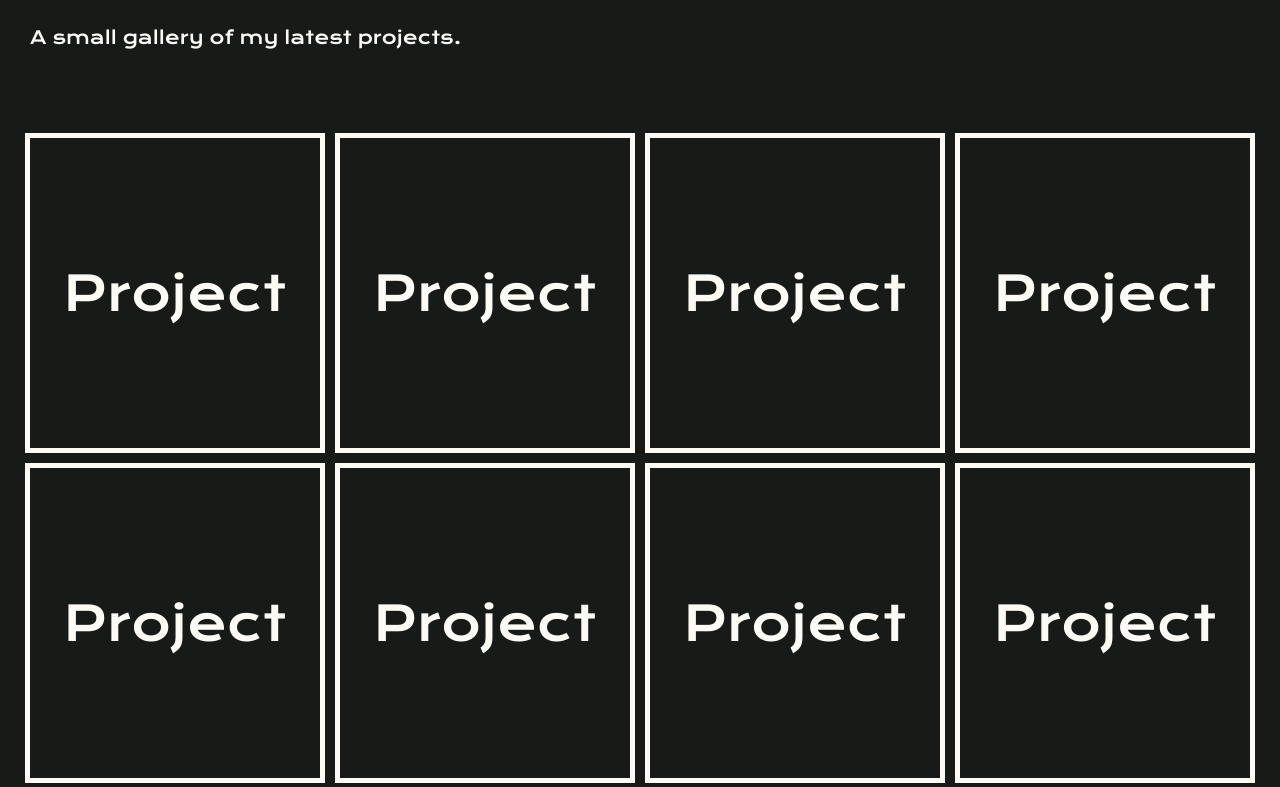
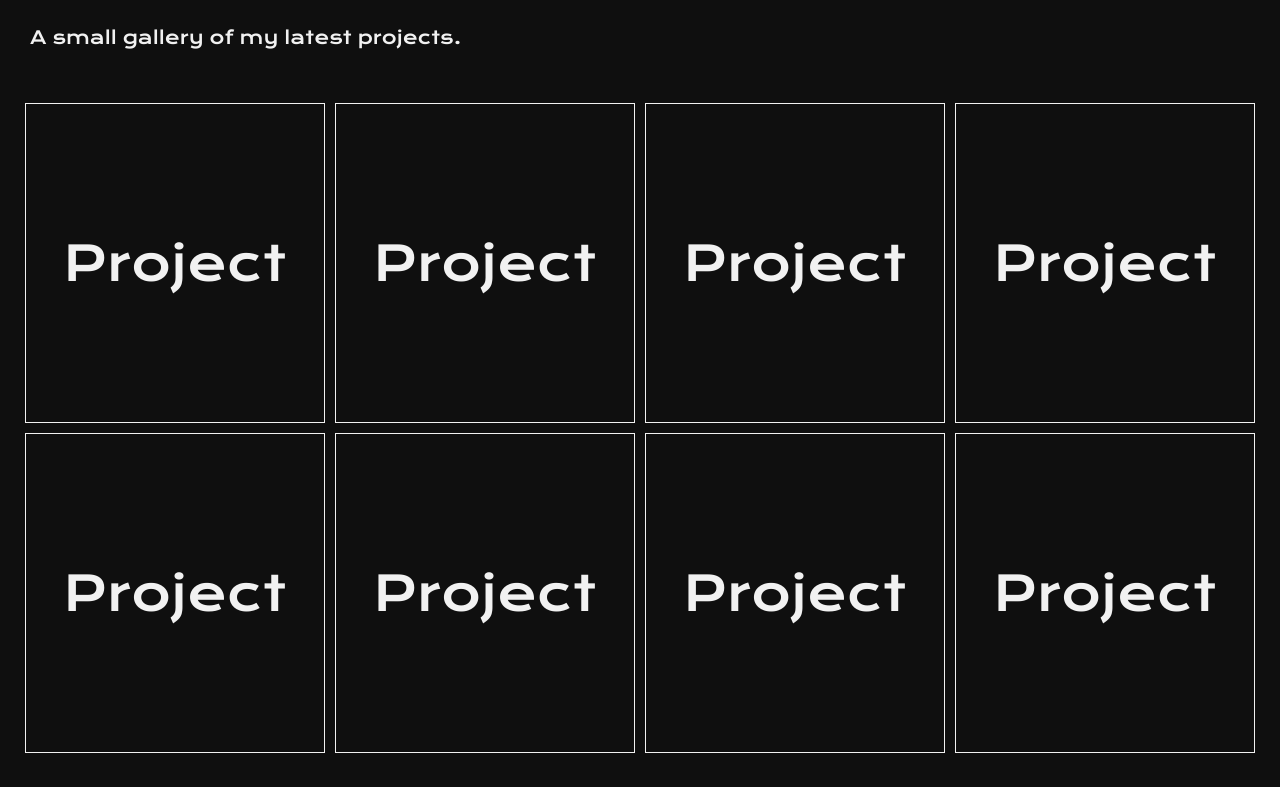
Before and after one commit to vikarchukk/portfolio, a website: page src/html/index.html in a window 1280 px wide. Shown: the part 1025-1812 px from the top of the page. Drawn offline with nearby package versions, Linux system fonts and the light colour scheme; files that its build step writes are made by us from their sources; a script that the page names is missing; files whose address does not match are found by name.

Commit message:
sex commit

```diff
--- a/src/html/chunk/blocks/_portfolio.html
+++ b/src/html/chunk/blocks/_portfolio.html
@@ -8,14 +8,30 @@
         </p>
     </div>
     <div class="portfolio__project">
-        <div class="portfolio__item" data-aos="fade-up"><h1>Project</h1></div>
-        <div class="portfolio__item" data-aos="fade-up"><h1>Project</h1></div>
-        <div class="portfolio__item" data-aos="fade-up"><h1>Project</h1></div>
-        <div class="portfolio__item" data-aos="fade-up"><h1>Project</h1></div>
-        <div class="portfolio__item" data-aos="fade-up"><h1>Project</h1></div>
-        <div class="portfolio__item" data-aos="fade-up"><h1>Project</h1></div>
-        <div class="portfolio__item" data-aos="fade-up"><h1>Project</h1></div>
-        <div class="portfolio__item" data-aos="fade-up"><h1>Project</h1></div>
+        <div class="portfolio__item" data-aos="fade-up">
+            <h1 class="scale">Project</h1>
+        </div>
+        <div class="portfolio__item" data-aos="fade-up">
+            <h1 class="scale">Project</h1>
+        </div>
+        <div class="portfolio__item" data-aos="fade-up">
+            <h1 class="scale">Project</h1>
+        </div>
+        <div class="portfolio__item" data-aos="fade-up">
+            <h1 class="scale">Project</h1>
+        </div>
+        <div class="portfolio__item" data-aos="fade-up">
+            <h1 class="scale">Project</h1>
+        </div>
+        <div class="portfolio__item" data-aos="fade-up">
+            <h1 class="scale">Project</h1>
+        </div>
+        <div class="portfolio__item" data-aos="fade-up">
+            <h1 class="scale">Project</h1>
+        </div>
+        <div class="portfolio__item" data-aos="fade-up">
+            <h1 class="scale">Project</h1>
+        </div>
     </div>
     <div class="box">
         <div class="portfolio__wrap__btn">
--- a/src/scss/blocks/_about.scss
+++ b/src/scss/blocks/_about.scss
@@ -36,12 +36,15 @@
 		border-bottom: 2px solid $clSocLink;
 	}
 
-	&__link:hover {color:$clSocLinkHover}
+	&__link:hover {
+		color: $clSocLinkHover;
+		border-bottom: 2px solid $clSocLinkHover;
+	}
 
 	&__lang {
 		width: 100%;
 
-		margin-top: 90px;
+		margin-top: 70px;
 
 		@include flex();
 		flex-wrap: wrap;
--- a/src/scss/blocks/_footer.scss
+++ b/src/scss/blocks/_footer.scss
@@ -22,8 +22,6 @@
 
 		margin-top: 25px;
 		padding: 50px;
-
-		border: 5px solid $clFormInput;
 	}
 
 	#map.active {opacity: 0;display: none;}
@@ -34,7 +32,7 @@
 	.footer {
 
 		padding-bottom: 10px;
-		min-height: 750px;
+		min-height: 745px;
 		text-align: center;
 
 		&__wrap {
@@ -51,6 +49,8 @@
 
 	.footer {
 
+		min-height: 725px;
+
 		&__title {
 			@include font(45px, 54px);
 			width: 100%;
--- a/src/scss/blocks/_header.scss
+++ b/src/scss/blocks/_header.scss
@@ -27,7 +27,6 @@
 
 	&__img {
 		width: 450px;
-		border: 5px solid $clMain;
 	}
 }
 
--- a/src/scss/blocks/_portfolio.scss
+++ b/src/scss/blocks/_portfolio.scss
@@ -14,7 +14,7 @@
 	&__project {
 		max-width: 1560px;
 		margin: 0 auto;
-		margin-top: 80px;
+		margin-top: 50px;
 		@include flex(center, center);
 		flex-wrap: wrap;
 	}
@@ -27,9 +27,15 @@
 
 		@include flex(center, center);
 		@include font(48px, 62px);
-		color: $clMain;
-		border: 5px solid $clMain;
+		color: #f1f1f1;
+		border: 1px solid $clMain;
 		margin: 5px;
+
+		h1 {
+			height: 100%;
+			display: flex;
+			@include flex(center, center);
+		}
 
 		@media (max-width: 1242px) {
 			&:not(:nth-child(-n + 6)) {
@@ -66,7 +72,7 @@
 
 	.portfolio {
 
-		padding-bottom: 100px;
+		padding-bottom: 60px;
 		text-align: center;
 	}
 }
--- a/src/scss/blocks/subgroup/_form.scss
+++ b/src/scss/blocks/subgroup/_form.scss
@@ -12,14 +12,18 @@
 		@include font($font-form-size, $font-form-height);
 		color: $clFormInput;
 		background-color: $bgFormInput;
-		border: 5px solid $clFormInput;
+
+		&:focus {
+			outline: 2px solid $clOutLine;
+			outline-offset: 3px;
+		}
 	}
 
 	textarea {
 		max-width: 480px;
 		min-width: 480px;
 
-		min-height: 100px;
+		min-height: 140px;
     	max-height: 170px;
 
     	outline: none;
@@ -27,6 +31,8 @@
 
 	&__btn {
 		margin-top: 5px;
+		color: $clBtnSend;
+		border: 2px solid $clBtnSend;
 	}
 
 	#my-form-status {
--- a/src/scss/setting/_colors.scss
+++ b/src/scss/setting/_colors.scss
@@ -1,26 +1,28 @@
 // -------------------- darck --------------------
 
 // ----------- main ----------
-$bgMain: #181A18;
-$clMain: #FBFAF5;
-$clTitle: #FBFAF5;
-$clText: #FBFAF5;
-$clBtn: #FBFAF5;
-$clAboutIcon: #FBFAF5;
+$bgMain: #0f0f0f;
+$clMain: #f1f1f1;
+$clTitle: #f1f1f1;
+$clText: #f1f1f1;
+$clBtn: #f1f1f1;
+$clBtnSend: #f1f1f1;
+$clAboutIcon: #f1f1f1;
+$clOutLine: #f1f1f1;
 // ----------- /main ----------
 // ----------- nav ----------
-$bgNavIcon: #FBFAF5;
-$bgNav: #181A18;
-$clNavLink: #FBFAF5;
-$clNavLinkHover: rgb(251, 250, 245, 0.7);
+$bgNavIcon: #f1f1f1;
+$bgNav: #0f0f0f;
+$clNavLink: #f1f1f1;
+$clNavLinkHover: rgb(255, 255, 255, 0.75);
 // ----------- /nav ----------
 // ----------- social ----------
-$clSocLink:#FBFAF5;
-$clSocLinkHover: rgb(251, 250, 245, 0.7);
+$clSocLink:rgb(255, 255, 255, 0.9);
+$clSocLinkHover:rgb(255, 255, 255, 0.7);
 // ----------- /social ----------
 // ----------- form ----------
-$clFormInput: #FBFAF5;
-$bgFormInput: #181A18;
+$clFormInput: #f1f1f1;
+$bgFormInput: rgb(34, 34, 34);
 $clFormPlaceholder: rgb(251, 250, 245, 0.8);
 // ----------- /form ----------
 
--- a/src/scss/setting/_default.scss
+++ b/src/scss/setting/_default.scss
@@ -46,12 +46,15 @@ $mediaMoibil: 660px;
 	font-family: $font-family-one;
 	font-weight: $font-weight-one;
 	color: $clBtn;
-	border: 5px solid $clBtn;
+	border: 2px solid $clBtn;
 	padding: 10px 20px;
 	text-transform: uppercase;
 }
 .btn:hover {position: relative;top: -2px}
 .btn:active {position: relative;top: 0}
 
+.scale {transition: 1s;}
+.scale:hover {transform: scale(1.2);}
+
 .mapboxgl-ctrl-logo {display: none !important;}
 .mapboxgl-ctrl.mapboxgl-ctrl-attrib.mapboxgl-compact {display: none !important;}
```
Also changed, not shown: public/index.html (+1 -1 lines), public/css/main.min.css.
